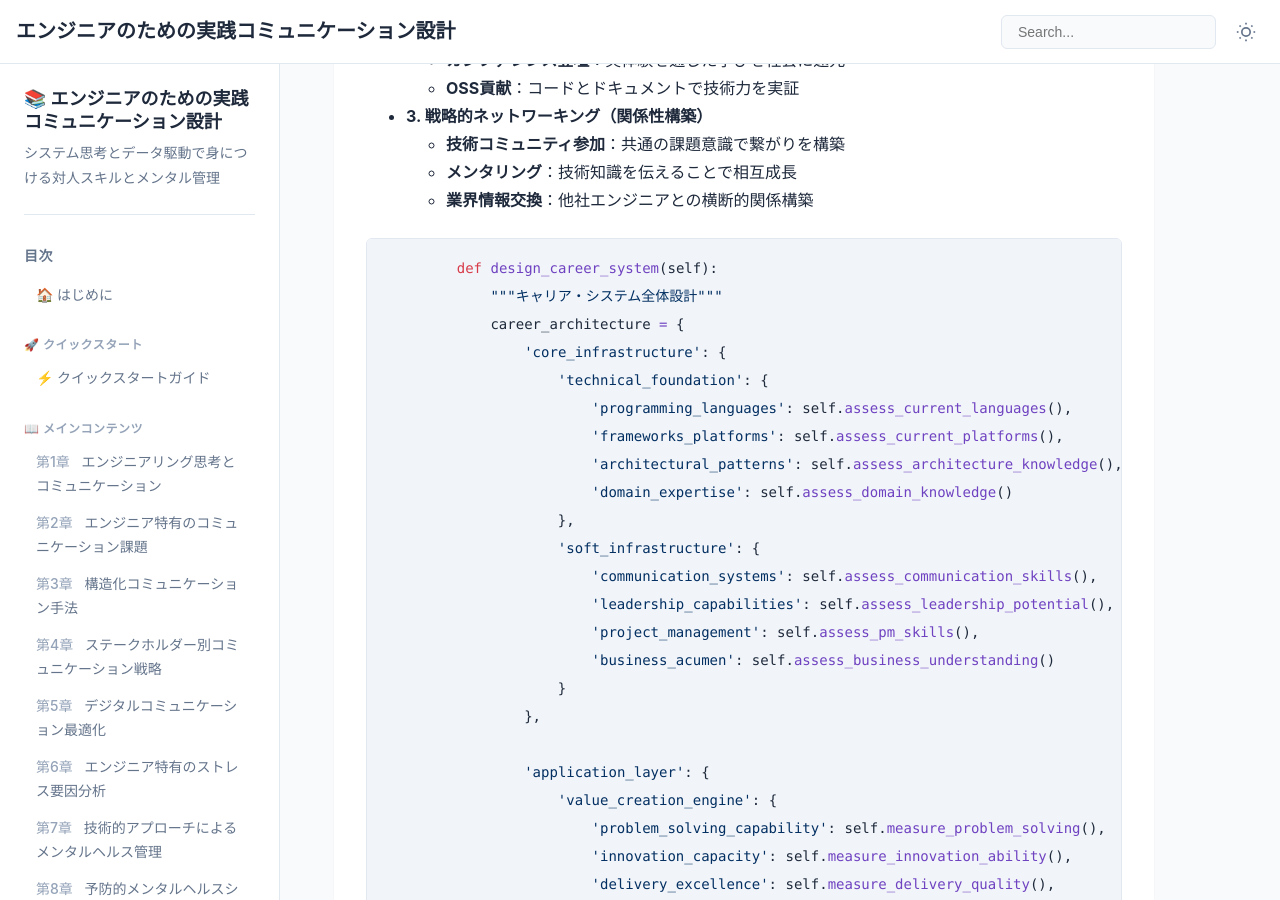
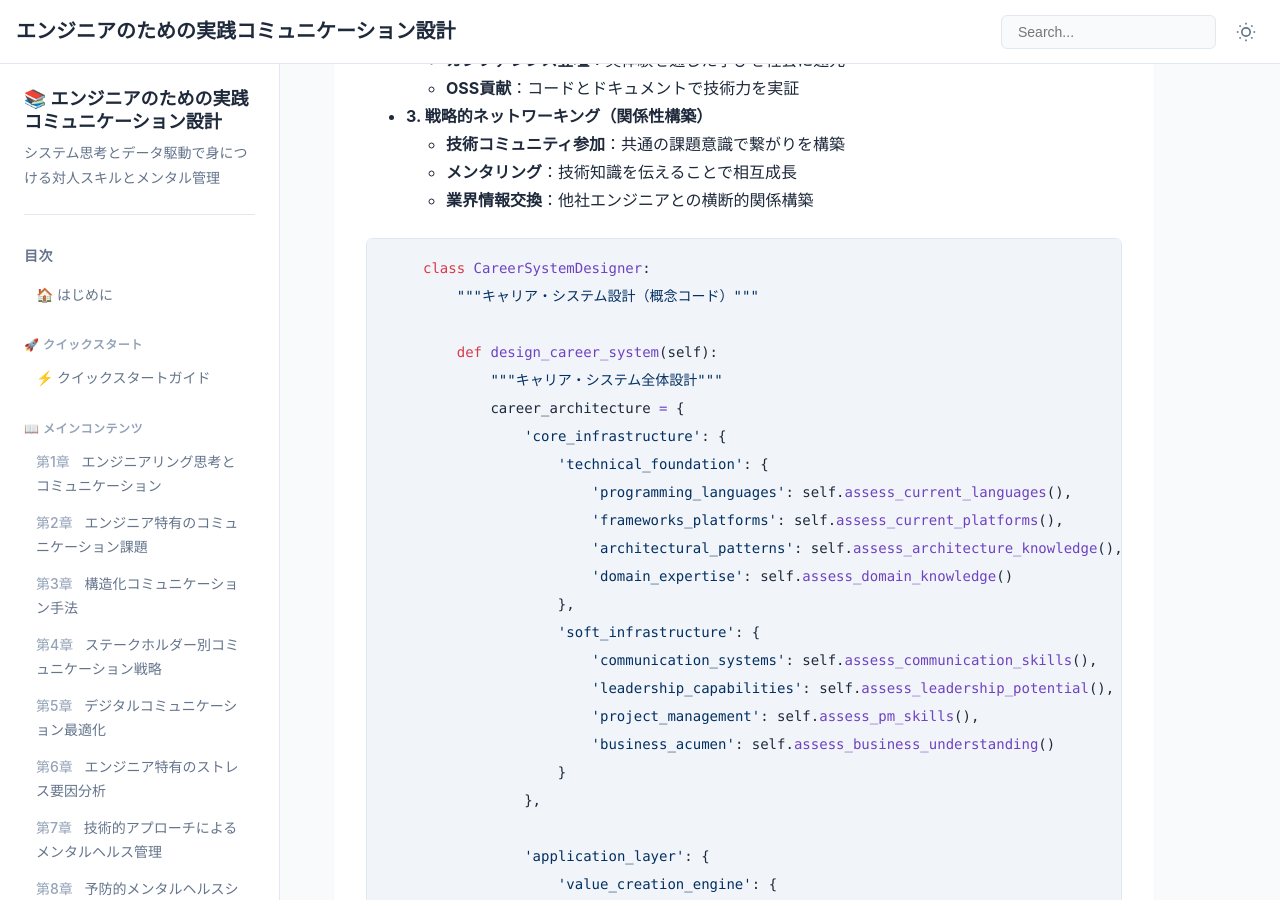
Before and after one commit to itdojp/IT-engineer-communication-book, a Jekyll site: the page built from docs/src/chapter-career-development/index.md, in a window 1280 px wide and 900 px high, scrolled down 1259 px. Built offline with Jekyll 4.4.1, drawn with Linux system fonts in a browser that asks for light colours.

Commit message:
fix: make career code block syntactically consistent

````diff
--- a/docs/src/chapter-career-development/index.md
+++ b/docs/src/chapter-career-development/index.md
@@ -53,6 +53,9 @@ order: 12
   - **業界情報交換**：他社エンジニアとの横断的関係構築
 
 ```python
+class CareerSystemDesigner:
+    """キャリア・システム設計（概念コード）"""
+
     def design_career_system(self):
         """キャリア・システム全体設計"""
         career_architecture = {
````
